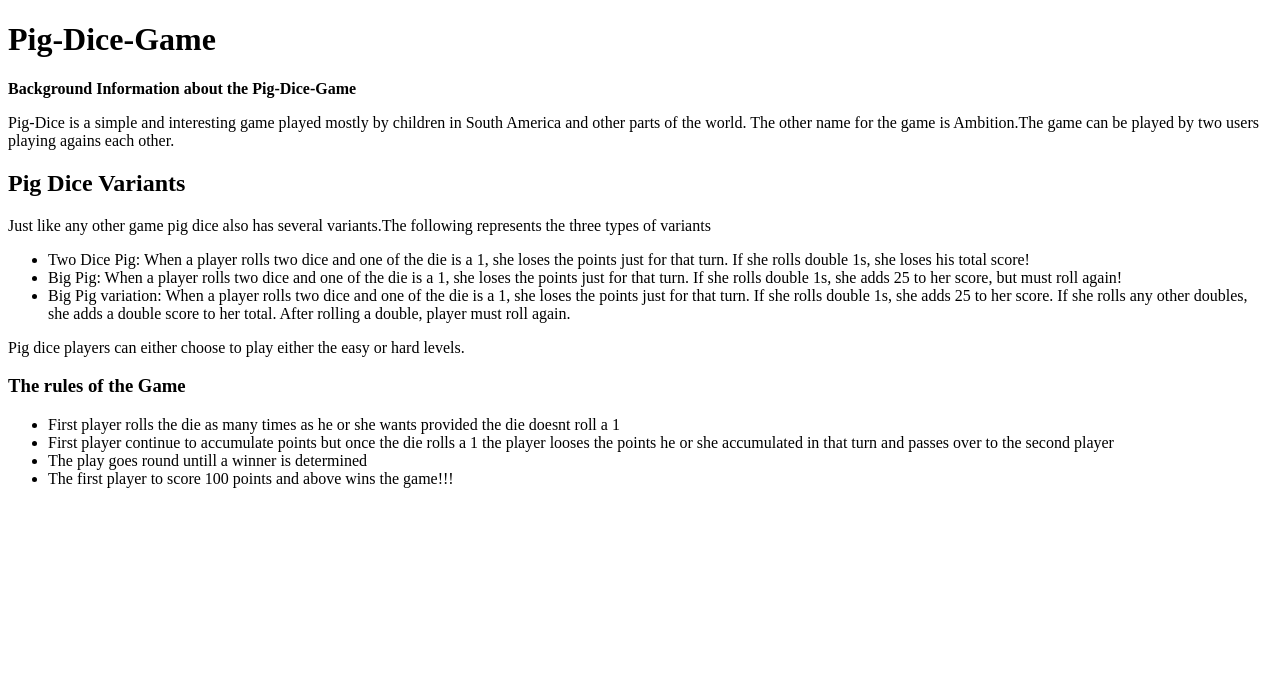
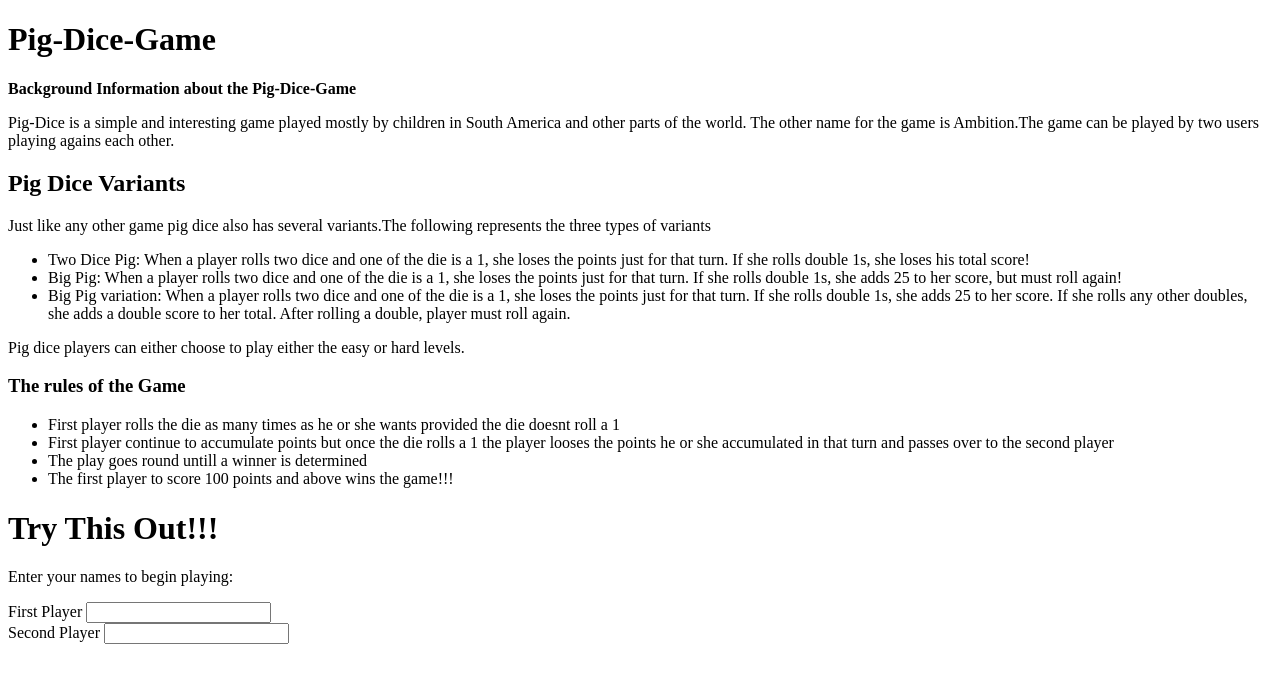
Before and after one commit to YVONNEANYANGO/Pig-Dice-Game, a plain HTML site: page index.html in a window 1280 px wide. Drawn offline with Linux system fonts and the light colour scheme.

Commit message:
styles.css link to the index.html

```diff
--- a/index.html
+++ b/index.html
@@ -3,6 +3,8 @@
       <head>
         <meta charset="utf-8">
         <title>PIG-DICE-GAME</title>
+        <link rel="stylesheet" href="/css/styles.css" type="text/css">
+
       </head>
       <body>
         <h1>Pig-Dice-Game</h1>
@@ -36,5 +38,20 @@
             <li>The play goes round untill a winner is determined</li>
             <li>The first player to score 100 points and above wins the game!!!</li>
           </ul>
+          <h1>Try This Out!!!</h1>
+          <p>Enter your names to begin playing:</p>
+          <form class="player-names">
+            <div class="row">
+              <div class="col-md-6">
+                <label for="first-player">First Player</label>
+                <input type="text" name="first player" value="">
+              </div>
+               <div class="row">
+                <div class="col-md-6">
+                <label for="second-player">Second Player</label>
+                <input type="text" name="second player" value="">
+               </div>
+            </div>
+          </form>
       </body>
     </html>
```
